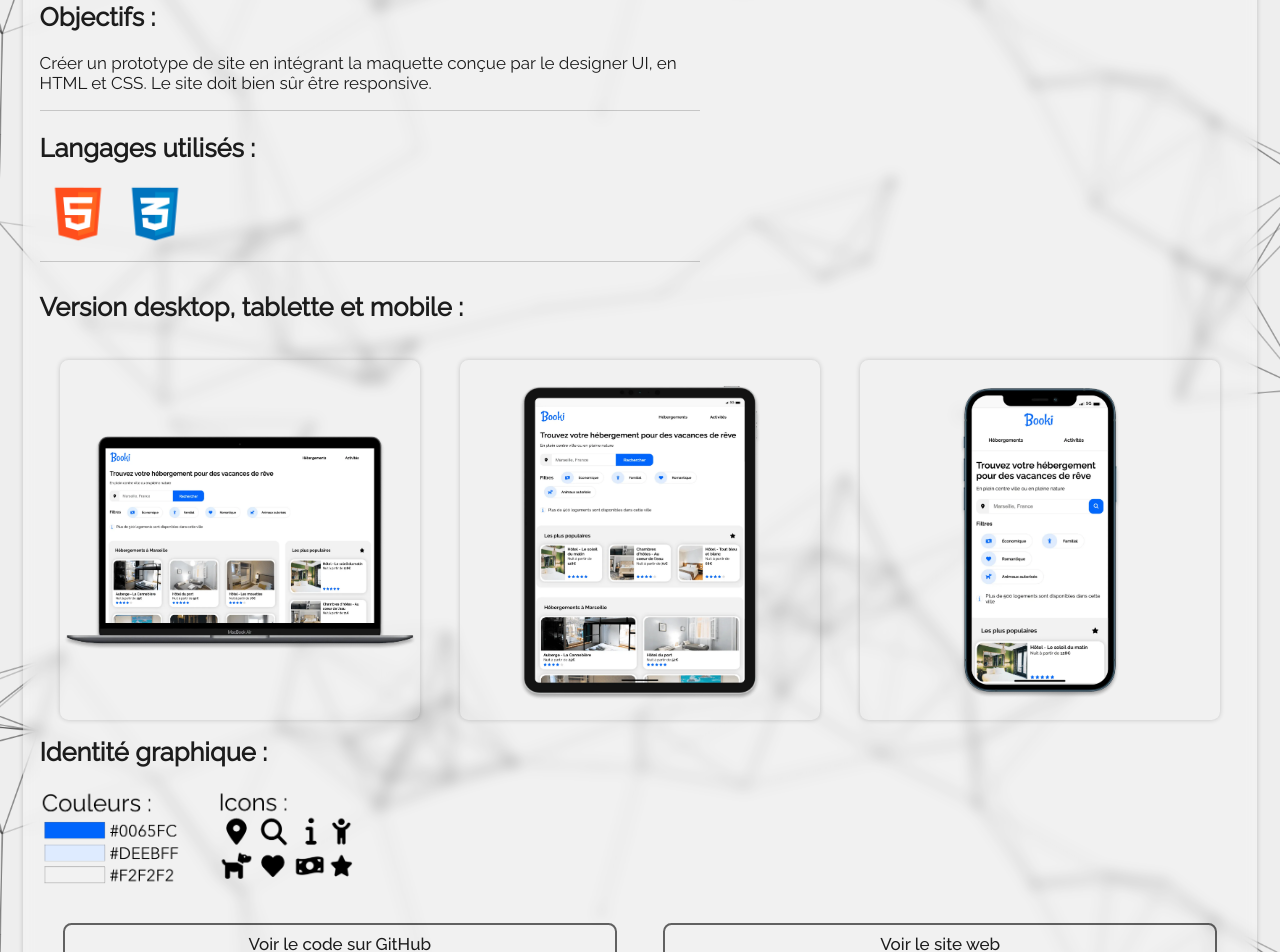
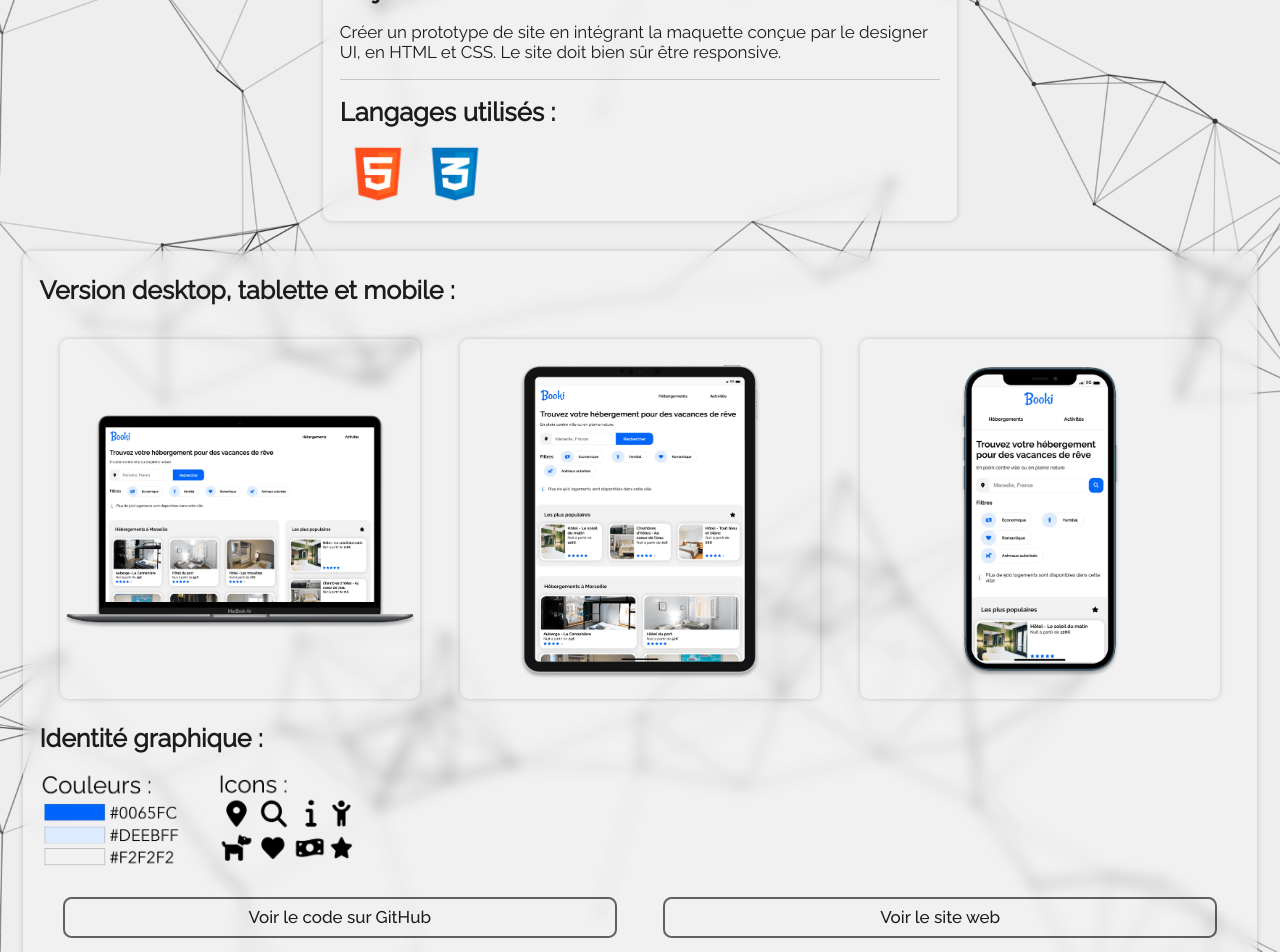
Before and after one commit to CamilleLinan/Portfolio-V1, a React (Create React App) app: page /project/Booki in a window 1280 px wide. Shown: the part 380-1332 px from the top of the page. Built offline with nearby package versions, Linux system fonts and the light colour scheme.

Commit message:
update mobile version

```diff
--- a/src/components/ProjectPage/DisplayContentProject.jsx
+++ b/src/components/ProjectPage/DisplayContentProject.jsx
@@ -9,16 +9,16 @@ const DisplayContentProject = () => {
             <div key={project.id}>
                 {name === project.name &&
                 <div className='project_page'>
-                    <header>
-                        <h1>Projet : {project.name}</h1>
-                    </header>
 
                     <section className='project_page_pres'>
+                        <header>
+                            <h1>Projet : {project.name}</h1>
+                        </header>
                         <article className='project_page_pres_article'>
                             <h2 className='project_page_pres_title'>Contexte :</h2>
                             <p className='project_page_pres_text'>{project.context}</p>
                         </article>
-                        <article>
+                        <article className='project_page_pres_article'>
                             <h2 className='project_page_pres_title'>Objectifs :</h2>
                             <p className='project_page_pres_text'>{project.objectifs}</p>
                         </article>
@@ -52,14 +52,14 @@ const DisplayContentProject = () => {
 
                     <section className='project_page_cover'>
                         {project.imgDesk && project.imgTab && project.imgMobile && project.imgColors && project.imgIcons && <>
-                            <h2 className='project_page_cover_title'>Version desktop, tablette et mobile :</h2>
+                            <h3 className='project_page_cover_title'>Version desktop, tablette et mobile :</h3>
                             <article className='project_page_cover_imgs'>
-                                <img src={project.imgDesk} alt={project.altDesk} className='project_page_cover_img' />
+                                <img src={project.imgDesk} alt={project.altDesk} className='project_page_cover_img project_page_cover_img_1' />
                                 <img src={project.imgTab} alt={project.altTab} className='project_page_cover_img' />
                                 <img src={project.imgMobile} alt={project.altMobile} className='project_page_cover_img' />
                             </article>
 
-                            <h2 className='project_page_cover_title'>Identité graphique :</h2>
+                            <h3 className='project_page_cover_title'>Identité graphique :</h3>
                             <article className='project_page_ui'>
                                 <img src={project.imgColors} alt={project.altColors} className='project_page_ui_img project_page_ui_img_colors' />
                                 <img src={project.imgIcons} alt={project.altIcons} className='project_page_ui_img project_page_ui_img_icons' />
@@ -67,7 +67,7 @@ const DisplayContentProject = () => {
                         </>}
 
                         {project.imgBefore && project.imgAfter && <>
-                            <h2 className='project_page_cover_title'>Version tablette, avant et après :</h2>
+                            <h3 className='project_page_cover_title'>Version tablette, avant et après :</h3>
                             <article className='project_page_cover_imgs'>
                                     <img src={project.imgBefore} alt={project.altBefore} className='project_page_cover_img_fulltab project_page_cover_img_fulltab_1' />
                                     <img src={project.imgAfter} alt={project.altAfter} className='project_page_cover_img_fulltab' />
@@ -75,9 +75,9 @@ const DisplayContentProject = () => {
                         </>}
 
                         {project.imgEtap1 && project.imgEtap2 && <>
-                            <h2 className='project_page_cover_title'>Parcours utilisateur :</h2>
+                            <h3 className='project_page_cover_title'>Parcours utilisateur :</h3>
                             <article className='project_page_cover_imgs'>
-                                <img src={project.imgEtap1} alt={project.altEtap1} className='project_page_cover_img_etap' />
+                                <img src={project.imgEtap1} alt={project.altEtap1} className='project_page_cover_img_etap project_page_cover_img_etap_1' />
                                 <img src={project.imgEtap2} alt={project.altEtap2} className='project_page_cover_img_etap' />
                                 {project.imgEtap3 && project.imgEtap4 && <>
                                     <img src={project.imgEtap3} alt={project.altEtap3} className='project_page_cover_img_etap' />
@@ -90,14 +90,13 @@ const DisplayContentProject = () => {
                             </article>
 
                             {project.imgColors && project.imgIcons && <>
-                                <h2 className='project_page_cover_title'>Identité graphique :</h2>
+                                <h3 className='project_page_cover_title'>Identité graphique :</h3>
                                 <article className='project_page_ui'>
                                     <img src={project.imgColors} alt={project.altColors} className='project_page_ui_img project_page_ui_img_colors' />
                                     <img src={project.imgIcons} alt={project.altIcons} className='project_page_ui_img project_page_ui_img_icons' />
                                 </article>
                             </>}
                         </>}
-                    </section>
 
                         <footer className='project_page_footer'>
                             {project.gitLink &&
@@ -111,6 +110,7 @@ const DisplayContentProject = () => {
                                 <a href={project.gitLinkFront} target='_blank' rel='noreferrer' className='project_page_footer_link project_page_footer_link_1'>Voir le code sur GitHub - Front</a>
                             </>}
                         </footer>
+                    </section>
 
                 </div>
             } </div>
--- a/src/datas/projectsList.jsx
+++ b/src/datas/projectsList.jsx
@@ -82,6 +82,7 @@ export const projectsList = [
         imgEtap4: kasaEtap4,
         altEtap4: 'cover kasa openclassrooms etape 4',
         gitLink: 'https://github.com/CamilleLinan/Projet-8-Kasa',
+        webSite: 'https://projet-8-kasa-brnf30w8b-camillelinan.vercel.app/'
     },
     {
         id: '06',
--- a/src/styles/sass/_Footer.scss
+++ b/src/styles/sass/_Footer.scss
@@ -1,4 +1,10 @@
 @import 'variables';
+
+@media(max-width: 768px) {
+    .footer {
+        margin-top: 40px !important;
+    }
+}
 
 .footer {
     background: $bg-color;
--- a/src/styles/sass/_ProjectPage.scss
+++ b/src/styles/sass/_ProjectPage.scss
@@ -1,8 +1,9 @@
 @import 'variables';
+@import 'fonts';
 
 @media(max-width: 768px) {
     .project_page {
-        margin: 150px auto 30px auto !important;
+        margin: 150px auto 0px auto !important;
         width: 90% !important;
 
         &_pres {
@@ -10,14 +11,35 @@
         }
 
         &_cover {
+            width: 100%;
             margin-top: 30px !important;
+            &_title {
+                margin-bottom: 23px !important;
+            }
+
             &_img {
-                width: 95% !important;
+                width: 100% !important;
+                border-bottom: 1px solid #0000002e;
+                box-shadow: none !important;
+                border-radius: 0 !important;
+                margin: 0 !important;
+                &_1 {
+                    border-top: 1px solid #0000002e;
+                }
+
                 &_fulltab {
                     width: 95% !important;
                 }
+
                 &_etap {
-                    width: 65% !important;
+                    width: 68% !important;
+                    border-bottom: 1px solid #0000002e;
+                    box-shadow: none !important;
+                    border-radius: 0 !important;
+                    margin: 0 !important;
+                    &_1 {
+                        border-top: 1px solid #0000002e;
+                    }
                 }
             }
         }
@@ -27,7 +49,7 @@
 
             &_link {
                 width: 90% !important;
-                margin: auto;
+                margin-bottom: 0.3rem !important;
                 &_1 {
                     margin-top: 0.5rem;
                 }
@@ -48,35 +70,43 @@
                 width: 30% !important;
             }
         }
+        &_footer_link {
+            width: 50%;
+        }
     }
 }
 
 .project_page {
     margin: 120px auto 30px auto;
     width: 95%;
-    padding: 1rem;
-    background-color: $bg-color;
-    backdrop-filter: blur(7px);
-    border-radius: 0.5rem;
-    box-shadow: 0 0 5px #00000033;
-
+    display: flex;
+    flex-direction: column;
+    align-items: center;
     & h1 {
-        margin-top: 10px;
+        margin-top: 7px;
+        font-family: 'Raleway-Bold';
+    }
+    & h2 {
+        margin-top: 17px;
+        margin-bottom: 17px;
     }
 
     &_pres {
-        width: 55%;
+        background-color: $bg-color;
+        backdrop-filter: blur(7px);
+        border-radius: 0.5rem;
+        box-shadow: 0 0 5px #00000033;
+        width: 50%;
+        padding: 1rem;
 
         &_article {
             border-top: 1px solid #0000002e;
-            border-bottom: 1px solid #0000002e;
         }
 
         &_logos {
             display: flex;
             flex-wrap: wrap;
             align-items: center;
-            margin-bottom: 1rem;
 
             &_logo {
                 width: 60px;
@@ -86,10 +116,18 @@
     }
 
     &_cover {
+        background-color: $bg-color;
+        backdrop-filter: blur(7px);
+        border-radius: 0.5rem;
+        box-shadow: 0 0 5px #00000033;
+        width: 100%;
+        padding: 1rem;
         margin-top: 30px;
 
         &_title {
-            margin-top: 0;
+            margin-top: 7px;
+            margin-bottom: 17px;
+            font-size: 25px;
         }
 
         &_imgs {
@@ -120,12 +158,14 @@
                 box-shadow: 0 0 5px #00000033;
                 border-radius: 0.5rem;
                 margin-bottom: 2rem;
+                object-fit: cover;
             }
         }
     }
 
     &_ui {
         &_img {
+            margin-bottom: 0.5rem;
             width: 18vh;
             &_colors {
                 margin-right: 2rem;
@@ -137,20 +177,21 @@
         display: flex;
         justify-content: space-around;
         width: 100%;
-        margin: 2rem auto 0 auto;
+        margin: 1rem auto 0 auto;
 
         &_link {
             background: transparent;
             padding: 0.5rem 1rem;
+            margin-bottom: 0.9rem;
             border-radius: 0.5rem;
             width: 43%;
             text-align: center;
             border: 2px solid rgba(0, 0, 0, 0.6);
-            transition: all 600ms ease-in-out;
+            transition: all 400ms ease-in-out;
             &:hover {
-                box-shadow: 0 0 5px rgba(0, 0, 0, 0.243);
                 color: white !important;
                 background-color: rgb(55, 55, 55);
+                box-shadow: 0 0 5px rgba(0, 0, 0, 0.243);
             }
         }
     }
```
Also changed, not shown: src/styles/sass/_DisplayCards.scss (+13 -3 lines), src/styles/main.css, 1 other file (tests, documents, lock files or other folders).
